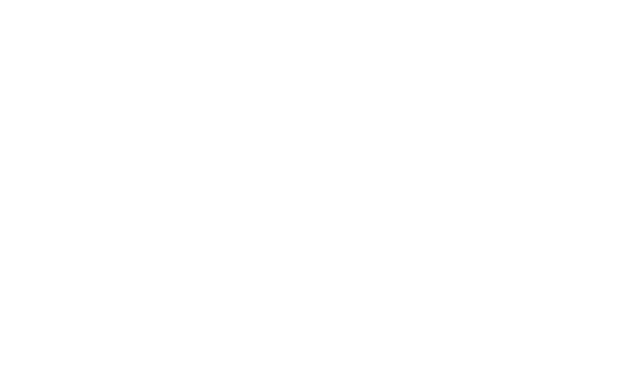
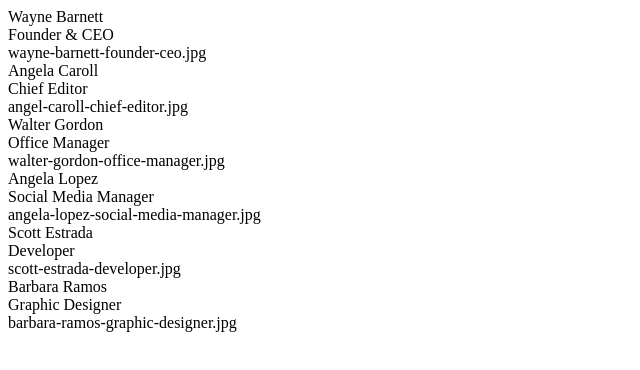
Before and after one commit to MLaz95/js-our-team, a plain HTML site: page index.html in a window 1280 px wide. Shown: the whole page, without its empty margins (0-640 px from the left). Drawn offline with Linux system fonts and the light colour scheme.

Commit message:
Milestone 2 completata

```diff
--- a/index.html
+++ b/index.html
@@ -7,7 +7,9 @@
 </head>
 <body>
 
+    <div class="container" id="container">
 
+    </div>
 
 
 
--- a/script.js
+++ b/script.js
@@ -1,3 +1,5 @@
+const containerElement = document.querySelector('#container');
+
 const teamMembers = [
     {
         name: 'Wayne Barnett',
@@ -32,9 +34,16 @@ const teamMembers = [
 ];
 
 for (i = 0; i < teamMembers.length; i++){
-    const singleMember = teamMembers[i];
+    const eachMember = teamMembers[i];
 
-    for(let key in singleMember){
-        console.log(`${key}: ${singleMember[key]}`);
+    let singleMember = '';
+
+    for(let key in eachMember){
+        console.log(eachMember[key]);
+        singleMember += `<div>${eachMember[key]}</div>`;
     };
+
+    const newElement = document.createElement('div');
+    newElement.innerHTML = singleMember;
+    containerElement.append(newElement);
 };
```
